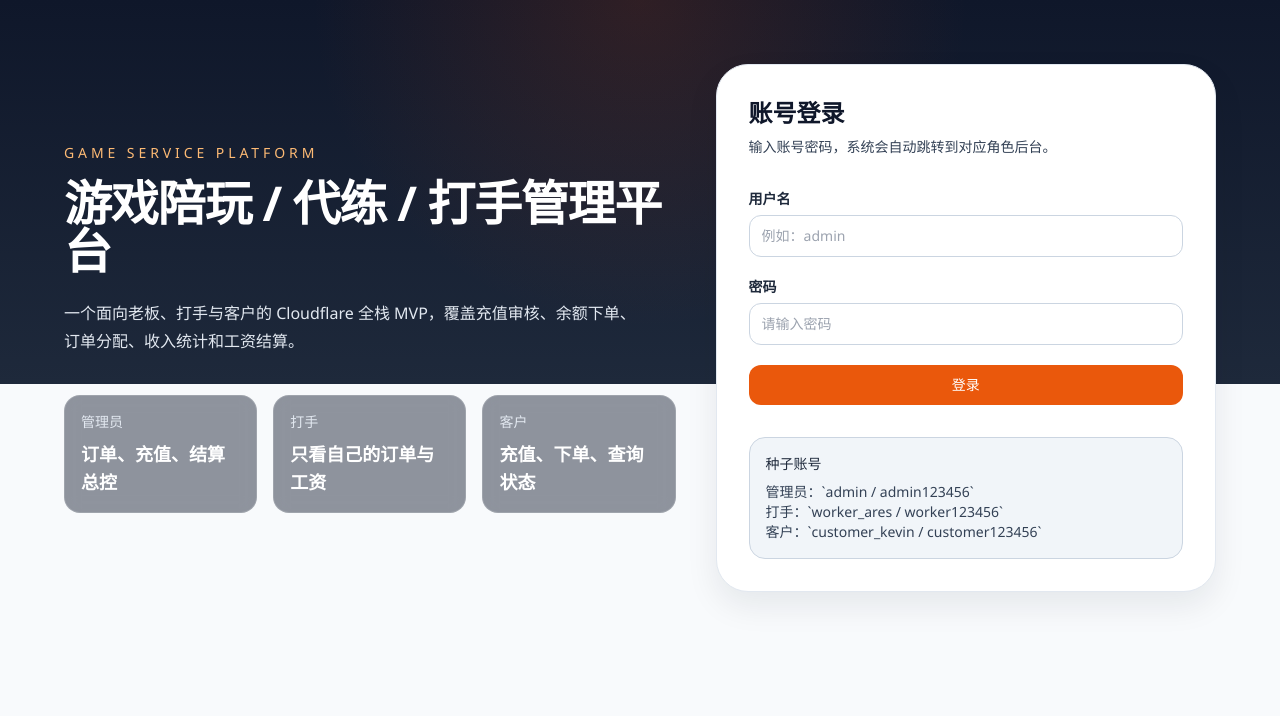
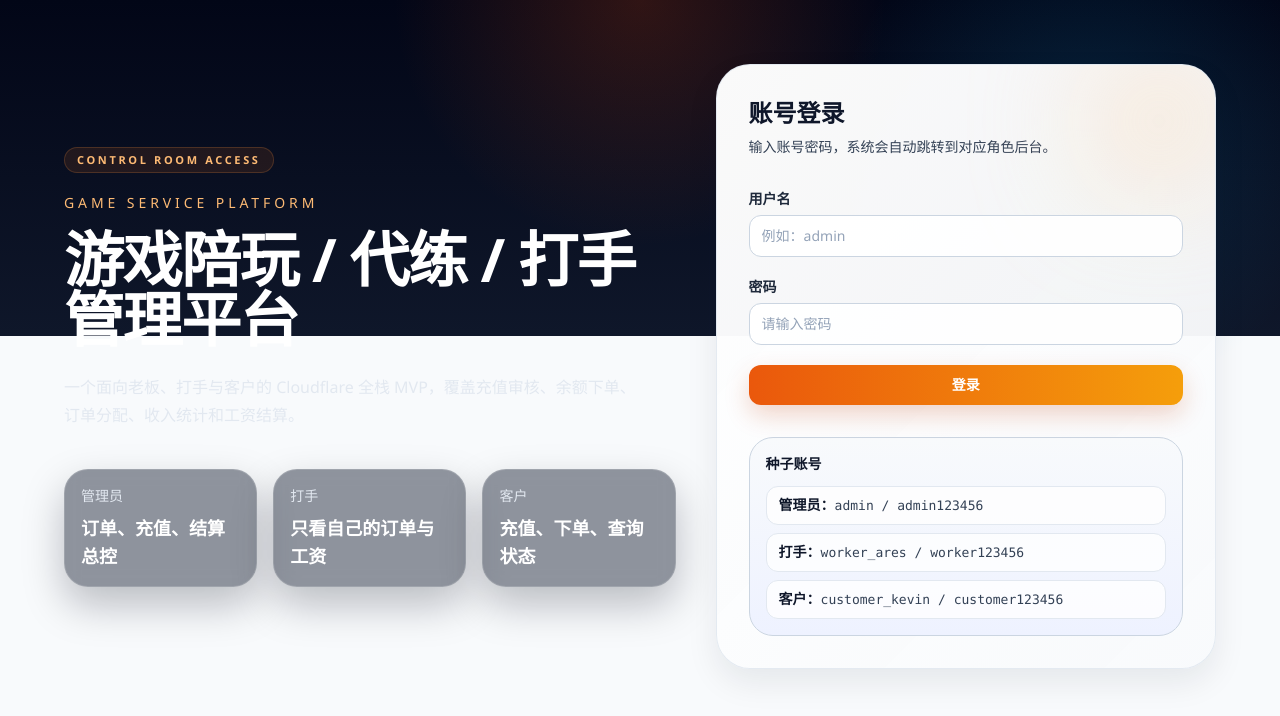
Before and after one commit to 10-4zz/game-service, a React (Vite) app in the folder frontend/: page /login in a window 1280 px wide. Shown: the top 716 px of the page. Built offline with nearby package versions, Linux system fonts and the light colour scheme.

Commit message:
improve ui

```diff
--- a/frontend/src/components/AppShell.tsx
+++ b/frontend/src/components/AppShell.tsx
@@ -10,29 +10,38 @@ export function AppShell() {
   }
 
   return (
-    <div className="min-h-screen bg-[radial-gradient(circle_at_top_left,_rgba(194,65,12,0.10),_transparent_30%),linear-gradient(180deg,_#f8fafc_0%,_#eef2ff_100%)]">
-      <div className="mx-auto grid min-h-screen max-w-[1600px] grid-cols-1 gap-6 px-4 py-6 lg:grid-cols-[260px_minmax(0,1fr)]">
-        <aside className="rounded-[28px] border border-slate-800 bg-slate-950 px-5 py-6 text-slate-100 shadow-panel">
-          <div className="border-b border-slate-800 pb-5">
-            <p className="text-xs uppercase tracking-[0.28em] text-orange-300">Game Service Platform</p>
-            <h1 className="mt-2 text-xl font-semibold">{user.displayName}</h1>
+    <div className="min-h-screen overflow-hidden bg-[radial-gradient(circle_at_top_left,_rgba(194,65,12,0.14),_transparent_24%),radial-gradient(circle_at_85%_12%,_rgba(14,165,233,0.12),_transparent_22%),linear-gradient(180deg,_#f8fafc_0%,_#eef2ff_100%)]">
+      <div className="mx-auto grid min-h-screen max-w-[1600px] grid-cols-1 gap-6 px-4 py-6 lg:grid-cols-[280px_minmax(0,1fr)]">
+        <aside className="relative overflow-hidden rounded-[30px] border border-slate-800 bg-[linear-gradient(180deg,#020617_0%,#0f172a_100%)] px-5 py-6 text-slate-100 shadow-panel">
+          <div className="pointer-events-none absolute -right-10 top-6 h-32 w-32 rounded-full bg-orange-500/20 blur-3xl" />
+          <div className="pointer-events-none absolute left-0 top-0 h-full w-full bg-[linear-gradient(135deg,rgba(255,255,255,0.06)_0%,transparent_35%)]" />
+          <div className="relative border-b border-slate-800 pb-5">
+            <span className="inline-flex rounded-full border border-orange-400/20 bg-orange-500/10 px-2.5 py-1 text-[11px] font-semibold uppercase tracking-[0.24em] text-orange-300">
+              Control Room
+            </span>
+            <p className="mt-4 text-xs uppercase tracking-[0.28em] text-orange-300">Game Service Platform</p>
+            <h1 className="mt-2 text-2xl font-semibold tracking-tight">{user.displayName}</h1>
             <p className="mt-1 text-sm text-slate-300">{user.role}</p>
+            <p className="mt-4 max-w-[14rem] text-sm leading-6 text-slate-400">
+              管理订单流转、充值审核、打手分配与工资结算。
+            </p>
           </div>
 
-          <nav className="mt-6 flex flex-col gap-2">
+          <nav className="relative mt-6 flex flex-col gap-2">
             {navItemsByRole[user.role].map((item) => (
               <NavLink
                 key={item.to}
                 to={item.to}
                 className={({ isActive }) =>
-                  `rounded-xl px-4 py-3 text-sm transition ${
+                  `group flex items-center justify-between rounded-2xl px-4 py-3.5 text-sm transition ${
                     isActive
-                      ? 'bg-orange-600 text-white shadow-sm'
-                      : 'text-slate-200 hover:bg-slate-800 hover:text-white'
+                      ? 'bg-[linear-gradient(90deg,#c2410c_0%,#ea580c_100%)] text-white shadow-[0_14px_28px_rgba(194,65,12,0.28)]'
+                      : 'text-slate-200 hover:bg-slate-900 hover:text-white'
                   }`
                 }
               >
-                {item.label}
+                <span className="font-medium">{item.label}</span>
+                <span className="h-2 w-2 rounded-full bg-current opacity-50 transition group-hover:opacity-80" />
               </NavLink>
             ))}
           </nav>
@@ -40,20 +49,29 @@ export function AppShell() {
           <button
             type="button"
             onClick={() => void logout()}
-            className="mt-8 w-full rounded-xl border border-slate-700 px-4 py-3 text-sm text-slate-100 transition hover:bg-slate-800"
+            className="relative mt-8 w-full rounded-2xl border border-slate-700 bg-slate-900/70 px-4 py-3 text-sm font-medium text-slate-100 transition hover:-translate-y-0.5 hover:bg-slate-800"
           >
             退出登录
           </button>
         </aside>
 
         <main className="space-y-6">
-          <header className="rounded-[28px] border border-slate-200 bg-white px-6 py-5 shadow-panel">
-            <div className="flex flex-col gap-1 sm:flex-row sm:items-center sm:justify-between">
+          <header className="relative overflow-hidden rounded-[30px] border border-slate-200/90 bg-[linear-gradient(135deg,rgba(255,255,255,0.98)_0%,rgba(248,250,252,0.96)_58%,rgba(255,237,213,0.95)_100%)] px-6 py-6 shadow-panel">
+            <div className="pointer-events-none absolute right-0 top-0 h-32 w-32 rounded-full bg-orange-200/60 blur-3xl" />
+            <div className="relative flex flex-col gap-4 sm:flex-row sm:items-center sm:justify-between">
               <div>
-                <p className="text-sm text-steel">Cloudflare MVP 后台</p>
-                <h2 className="text-2xl font-semibold tracking-tight text-ink">业务管理控制台</h2>
+                <span className="inline-flex rounded-full border border-orange-200 bg-white/70 px-2.5 py-1 text-[11px] font-semibold uppercase tracking-[0.2em] text-orange-700">
+                  Cloudflare MVP
+                </span>
+                <h2 className="mt-3 text-3xl font-semibold tracking-tight text-ink">业务管理控制台</h2>
+                <p className="mt-2 max-w-2xl text-sm leading-6 text-slate-700">
+                  用更清晰的视图管理客户充值、订单分配、服务项目和打手结算。
+                </p>
               </div>
-              <div className="text-sm font-medium text-slate-700">账号：{user.username}</div>
+              <div className="rounded-2xl border border-white/70 bg-white/70 px-4 py-3 text-sm text-slate-700 shadow-sm backdrop-blur">
+                <p className="text-xs uppercase tracking-[0.18em] text-slate-500">当前账号</p>
+                <p className="mt-1 font-semibold text-slate-900">{user.username}</p>
+              </div>
             </div>
           </header>
 
--- a/frontend/src/components/PageHeader.tsx
+++ b/frontend/src/components/PageHeader.tsx
@@ -10,8 +10,11 @@ export function PageHeader({ title, description, action }: PageHeaderProps) {
   return (
     <div className="flex flex-col gap-4 md:flex-row md:items-end md:justify-between">
       <div>
+        <span className="inline-flex rounded-full border border-orange-200 bg-orange-50 px-2.5 py-1 text-[11px] font-semibold uppercase tracking-[0.2em] text-orange-700">
+          Workspace
+        </span>
         <h1 className="text-2xl font-semibold tracking-tight text-ink">{title}</h1>
-        {description ? <p className="mt-1 text-sm text-steel">{description}</p> : null}
+        {description ? <p className="mt-2 max-w-3xl text-sm leading-6 text-slate-700">{description}</p> : null}
       </div>
       {action}
     </div>
--- a/frontend/src/index.css
+++ b/frontend/src/index.css
@@ -6,6 +6,7 @@
   font-family: "IBM Plex Sans", "Segoe UI", sans-serif;
   color: #0f172a;
   background: #f8fafc;
+  color-scheme: light;
 }
 
 * {
@@ -16,6 +17,13 @@ body {
   margin: 0;
   min-width: 320px;
   min-height: 100vh;
+  background:
+    radial-gradient(circle at top left, rgba(194, 65, 12, 0.09), transparent 20%),
+    radial-gradient(circle at 85% 10%, rgba(14, 165, 233, 0.08), transparent 18%),
+    linear-gradient(180deg, #f8fafc 0%, #eef2ff 100%);
+  color: #0f172a;
+  -webkit-font-smoothing: antialiased;
+  -moz-osx-font-smoothing: grayscale;
 }
 
 a {
@@ -30,9 +38,14 @@ textarea {
   font: inherit;
 }
 
+::selection {
+  background: rgba(194, 65, 12, 0.18);
+  color: #0f172a;
+}
+
 @layer components {
   .field {
-    @apply w-full rounded-xl border border-slate-300 bg-white px-3 py-2.5 text-sm text-slate-900 outline-none transition focus:border-orange-400 focus:ring-2 focus:ring-orange-100;
+    @apply w-full rounded-xl border border-slate-300 bg-white/95 px-3 py-2.5 text-sm text-slate-900 shadow-[inset_0_1px_0_rgba(255,255,255,0.8)] outline-none transition placeholder:text-slate-400 focus:border-orange-400 focus:ring-4 focus:ring-orange-100;
   }
 
   .label {
@@ -40,14 +53,14 @@ textarea {
   }
 
   .btn-primary {
-    @apply inline-flex items-center justify-center rounded-xl bg-orange-600 px-4 py-2.5 text-sm font-medium text-white transition hover:bg-orange-700;
+    @apply inline-flex items-center justify-center rounded-xl bg-gradient-to-r from-orange-600 to-amber-500 px-4 py-2.5 text-sm font-semibold text-white shadow-[0_10px_24px_rgba(194,65,12,0.22)] transition hover:-translate-y-0.5 hover:from-orange-700 hover:to-amber-600;
   }
 
   .btn-secondary {
-    @apply inline-flex items-center justify-center rounded-xl border border-slate-300 bg-white px-4 py-2.5 text-sm font-medium text-slate-800 transition hover:bg-slate-100;
+    @apply inline-flex items-center justify-center rounded-xl border border-slate-300 bg-white/95 px-4 py-2.5 text-sm font-semibold text-slate-800 shadow-sm transition hover:-translate-y-0.5 hover:bg-slate-100;
   }
 
   .btn-danger {
-    @apply inline-flex items-center justify-center rounded-xl bg-rose-600 px-4 py-2.5 text-sm font-medium text-white transition hover:bg-rose-700;
+    @apply inline-flex items-center justify-center rounded-xl bg-gradient-to-r from-rose-600 to-red-500 px-4 py-2.5 text-sm font-semibold text-white shadow-[0_10px_24px_rgba(225,29,72,0.18)] transition hover:-translate-y-0.5 hover:from-rose-700 hover:to-red-600;
   }
 }
--- a/frontend/src/pages/LoginPage.tsx
+++ b/frontend/src/pages/LoginPage.tsx
@@ -26,11 +26,14 @@ export function LoginPage() {
   }
 
   return (
-    <div className="min-h-screen bg-[radial-gradient(circle_at_top,_rgba(194,65,12,0.18),_transparent_32%),linear-gradient(180deg,_#0f172a_0%,_#1e293b_48%,_#f8fafc_48%,_#f8fafc_100%)] px-4 py-16">
+    <div className="min-h-screen overflow-hidden bg-[radial-gradient(circle_at_top,_rgba(194,65,12,0.24),_transparent_24%),radial-gradient(circle_at_85%_18%,_rgba(14,165,233,0.16),_transparent_20%),linear-gradient(180deg,_#020617_0%,_#0f172a_42%,_#f8fafc_42%,_#f8fafc_100%)] px-4 py-16">
       <div className="mx-auto grid max-w-6xl gap-10 lg:grid-cols-[1.1fr_0.9fr]">
         <div className="self-center text-white">
-          <p className="text-sm uppercase tracking-[0.28em] text-orange-300">Game Service Platform</p>
-          <h1 className="mt-4 text-5xl font-semibold tracking-tight">
+          <span className="inline-flex rounded-full border border-orange-400/20 bg-orange-500/10 px-3 py-1 text-[11px] font-semibold uppercase tracking-[0.24em] text-orange-300">
+            Control Room Access
+          </span>
+          <p className="mt-5 text-sm uppercase tracking-[0.28em] text-orange-300">Game Service Platform</p>
+          <h1 className="mt-4 text-5xl font-semibold tracking-tight lg:text-6xl">
             游戏陪玩 / 代练 / 打手管理平台
           </h1>
           <p className="mt-6 max-w-xl text-base leading-7 text-slate-200">
@@ -38,26 +41,27 @@ export function LoginPage() {
             订单分配、收入统计和工资结算。
           </p>
           <div className="mt-10 grid gap-4 sm:grid-cols-3">
-            <div className="rounded-2xl border border-white/15 bg-slate-900/45 p-4 backdrop-blur">
+            <div className="rounded-[24px] border border-white/15 bg-slate-900/45 p-4 shadow-[0_18px_40px_rgba(2,6,23,0.25)] backdrop-blur">
               <p className="text-sm text-slate-200">管理员</p>
               <p className="mt-2 text-lg font-semibold">订单、充值、结算总控</p>
             </div>
-            <div className="rounded-2xl border border-white/15 bg-slate-900/45 p-4 backdrop-blur">
+            <div className="rounded-[24px] border border-white/15 bg-slate-900/45 p-4 shadow-[0_18px_40px_rgba(2,6,23,0.25)] backdrop-blur">
               <p className="text-sm text-slate-200">打手</p>
               <p className="mt-2 text-lg font-semibold">只看自己的订单与工资</p>
             </div>
-            <div className="rounded-2xl border border-white/15 bg-slate-900/45 p-4 backdrop-blur">
+            <div className="rounded-[24px] border border-white/15 bg-slate-900/45 p-4 shadow-[0_18px_40px_rgba(2,6,23,0.25)] backdrop-blur">
               <p className="text-sm text-slate-200">客户</p>
               <p className="mt-2 text-lg font-semibold">充值、下单、查询状态</p>
             </div>
           </div>
         </div>
 
-        <div className="rounded-[32px] border border-slate-200 bg-white p-8 shadow-panel">
+        <div className="relative overflow-hidden rounded-[34px] border border-slate-200/90 bg-[linear-gradient(135deg,rgba(255,255,255,0.98)_0%,rgba(248,250,252,0.96)_100%)] p-8 shadow-panel">
+          <div className="pointer-events-none absolute right-0 top-0 h-28 w-28 rounded-full bg-orange-200/70 blur-3xl" />
           <h2 className="text-2xl font-semibold text-ink">账号登录</h2>
           <p className="mt-2 text-sm text-slate-700">输入账号密码，系统会自动跳转到对应角色后台。</p>
 
-          <form className="mt-8 space-y-5" onSubmit={handleSubmit}>
+          <form className="relative mt-8 space-y-5" onSubmit={handleSubmit}>
             <div>
               <label className="label" htmlFor="username">
                 用户名
@@ -96,11 +100,22 @@ export function LoginPage() {
             </button>
           </form>
 
-          <div className="mt-8 rounded-2xl border border-slate-300 bg-slate-100 p-4 text-sm text-slate-700">
-            <p className="font-medium text-slate-800">种子账号</p>
-            <p className="mt-2">管理员：`admin / admin123456`</p>
-            <p>打手：`worker_ares / worker123456`</p>
-            <p>客户：`customer_kevin / customer123456`</p>
+          <div className="mt-8 rounded-[24px] border border-slate-300 bg-[linear-gradient(180deg,#f8fafc_0%,#eef2ff_100%)] p-4 text-sm text-slate-700">
+            <p className="font-semibold text-slate-900">种子账号</p>
+            <div className="mt-3 space-y-2">
+              <div className="rounded-xl border border-slate-200 bg-white/80 px-3 py-2">
+                <span className="font-semibold text-slate-900">管理员：</span>
+                <span className="font-mono text-[13px]">admin / admin123456</span>
+              </div>
+              <div className="rounded-xl border border-slate-200 bg-white/80 px-3 py-2">
+                <span className="font-semibold text-slate-900">打手：</span>
+                <span className="font-mono text-[13px]">worker_ares / worker123456</span>
+              </div>
+              <div className="rounded-xl border border-slate-200 bg-white/80 px-3 py-2">
+                <span className="font-semibold text-slate-900">客户：</span>
+                <span className="font-mono text-[13px]">customer_kevin / customer123456</span>
+              </div>
+            </div>
           </div>
         </div>
       </div>
```
Also changed, not shown: frontend/src/components/Card.tsx (+12 -4 lines), frontend/src/components/DataTable.tsx (+5 -5 lines), frontend/src/components/StatCard.tsx (+10 -4 lines).
